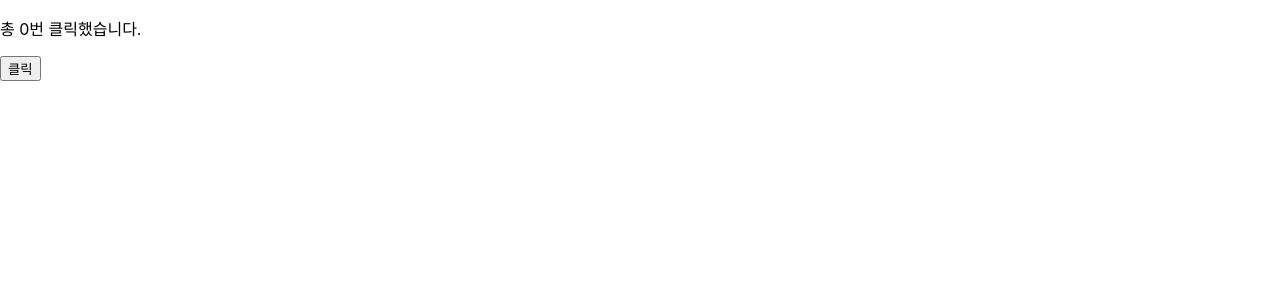
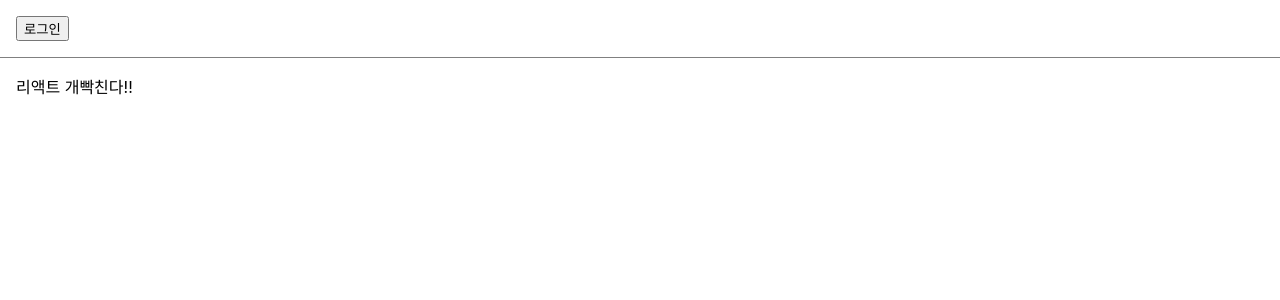
Before and after one commit to choilettuce/personal_practice, a React (Create React App) app in the folder react/lettuce/: page / in a window 1280 px wide. Shown: the top 300 px of the page. Built offline with nearby package versions, Linux system fonts and the light colour scheme.

Commit message:
study react chapter9

```diff
--- /dev/null
+++ b/react/lettuce/src/chapter09/LandingPage.jsx
@@ -0,0 +1,27 @@
+import React, { useState } from "react";
+import Toolbar from "./Toolbar";
+
+function LandingPage(props) {
+    const [isLoggedIn, setIsLoggedIn] = useState(false);
+
+    const onClickLogin = () => {
+        setIsLoggedIn(true);
+    };
+
+    const onClickLogout = () => {
+        setIsLoggedIn(false);
+    };
+
+    return (
+        <div>
+            <Toolbar
+                isLoggedIn={isLoggedIn}
+                onClickLogin={onClickLogin}
+                onClickLogout={onClickLogout}
+            />
+            <div style={{ padding: 16 }}>리액트 개빡친다!!</div>
+        </div>
+    );
+}
+
+export default LandingPage;
--- /dev/null
+++ b/react/lettuce/src/chapter09/Toolbar.jsx
@@ -0,0 +1,31 @@
+import React from "react";
+
+const styles = {
+    wrapper: {
+        padding: 16,
+        display: "flex",
+        flexDirection: "row",
+        borderBottom: "1px solid grey",
+    },
+    greeting: {
+        marginRight: 8,
+    },
+};
+
+function Toolbar(props) {
+    const { isLoggedIn, onClickLogin, onClickLogout } = props;
+
+    return (
+        <div style={styles.wrapper}>
+            {isLoggedIn && <span style={styles.greeting}>환영합니다!</span>}
+
+            {isLoggedIn ? (
+                <button onClick={onClickLogout}>로그아웃</button>
+            ) : (
+                <button onClick={onClickLogin}>로그인</button>
+            )}
+        </div>
+    );
+}
+
+export default Toolbar;
--- a/react/lettuce/src/index.js
+++ b/react/lettuce/src/index.js
@@ -6,11 +6,13 @@
 // import Clock from './chapter04/clock';
 // import CommentList from './chapter05/CommentList';
 // import NotificationList from './chapter06/NotificationList';
-import Counter from './Counter';
+// import Accommodate from './chapter07/Accommodate';
+// import ConfirmButton from './chapter08/ConfirmButton';
+import LandingPage from './chapter09/LandingPage';
 
 const root = ReactDOM.createRoot(document.getElementById('root'));
 root.render(
   <React.StrictMode>
-    <Counter/>
+    <LandingPage/>
   </React.StrictMode>
 );
```
